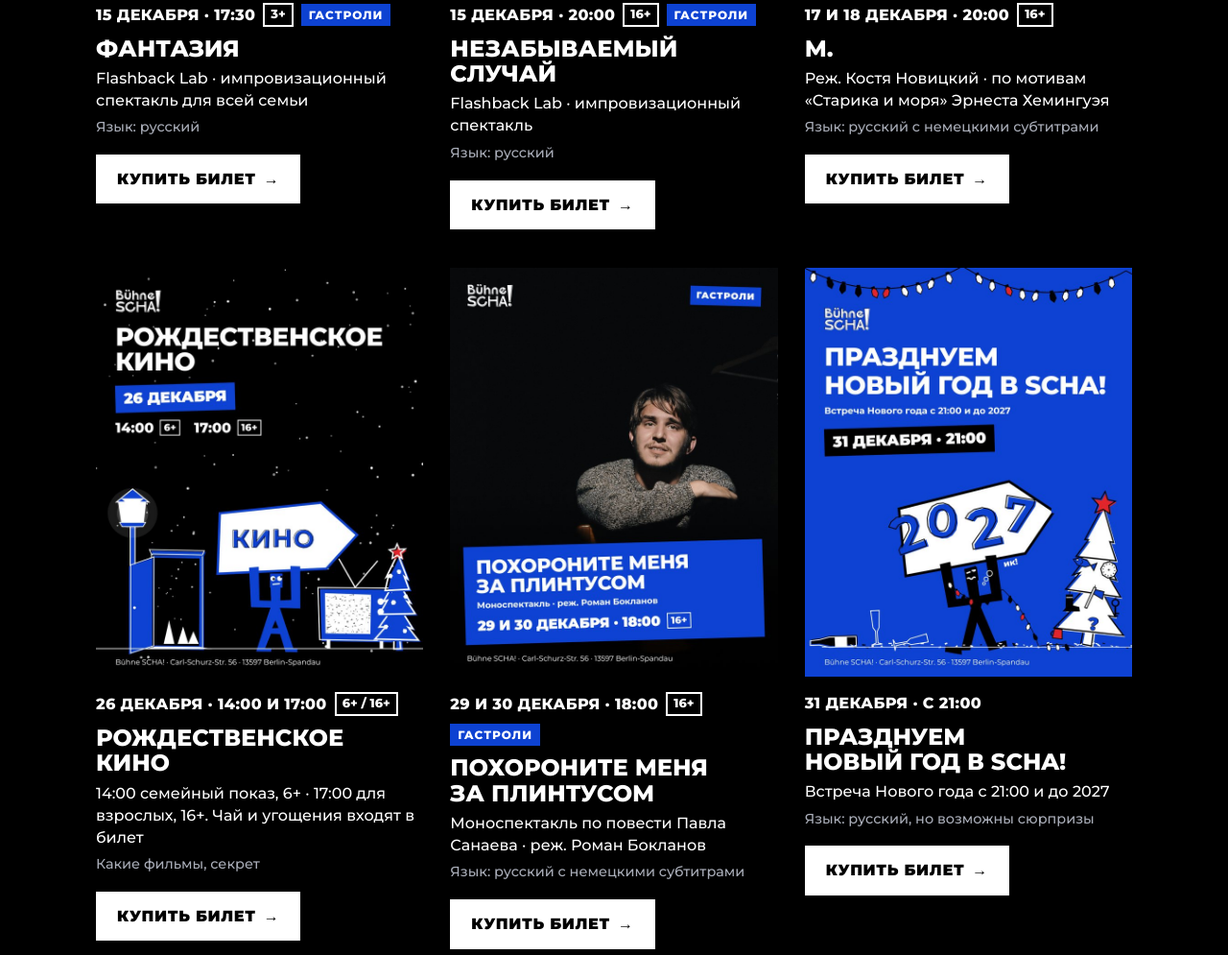
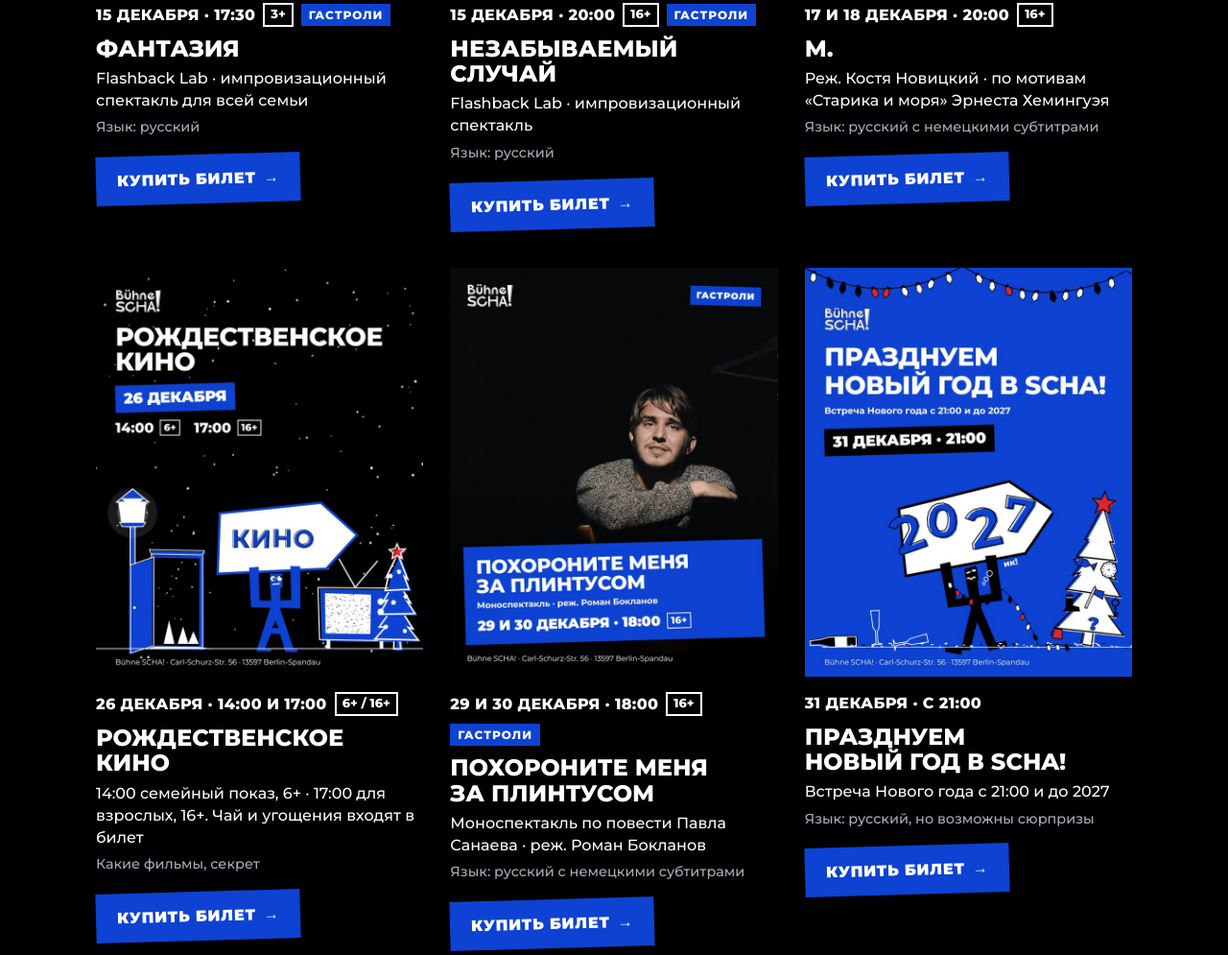
Before and after one commit to Buhne-SCHA/tickets, a plain HTML site: page index.html in a window 1280 px wide. Shown: the part 864-1859 px from the top of the page at 96% size. Drawn offline with Linux system fonts and the light colour scheme.

Commit message:
Синие кнопки «Купить билет», убран лишний архив
Co-Authored-By: Claude Opus 5.5 <noreply@anthropic.com>
Claude-Session: https://claude.ai/code/session_01RnKSTJCdGTzgU6bqvoCmuK

```diff
--- a/index.html
+++ b/index.html
@@ -29,9 +29,9 @@ h1{font-weight:800;font-size:clamp(2.2rem,7vw,4.2rem);line-height:.98;text-trans
 h2{font-weight:800;font-size:1.5rem;line-height:1.1;text-transform:uppercase;margin:4px 0 0;text-wrap:balance}
 .sub{margin:0;font-weight:500}
 .lang{margin:0;color:var(--muted);font-size:.9rem}
-.buy{margin-top:auto;align-self:flex-start;display:inline-flex;gap:.5em;background:var(--fg);color:var(--bg);text-decoration:none;font-weight:900;text-transform:uppercase;letter-spacing:.04em;padding:14px 22px;transition:background .15s,color .15s}
+.buy{margin-top:auto;align-self:flex-start;display:inline-flex;gap:.5em;background:var(--blue);color:var(--fg);transform:rotate(-1.6deg);text-decoration:none;font-weight:900;text-transform:uppercase;letter-spacing:.04em;padding:14px 22px;transition:background .15s,color .15s}
 .info .buy{margin-top:12px}
-.buy:hover,.buy:focus-visible{background:var(--blue);color:var(--fg)}
+.buy:hover,.buy:focus-visible{background:var(--fg);color:var(--blue)}
 a:focus-visible{outline:3px solid var(--blue);outline-offset:3px}
 footer{margin-top:56px;padding-top:24px;border-top:1px solid var(--line);display:flex;flex-wrap:wrap;gap:8px 28px;color:var(--muted);font-weight:300}
 footer a{color:var(--fg)}
```
Also changed, not shown: 1 other file.
